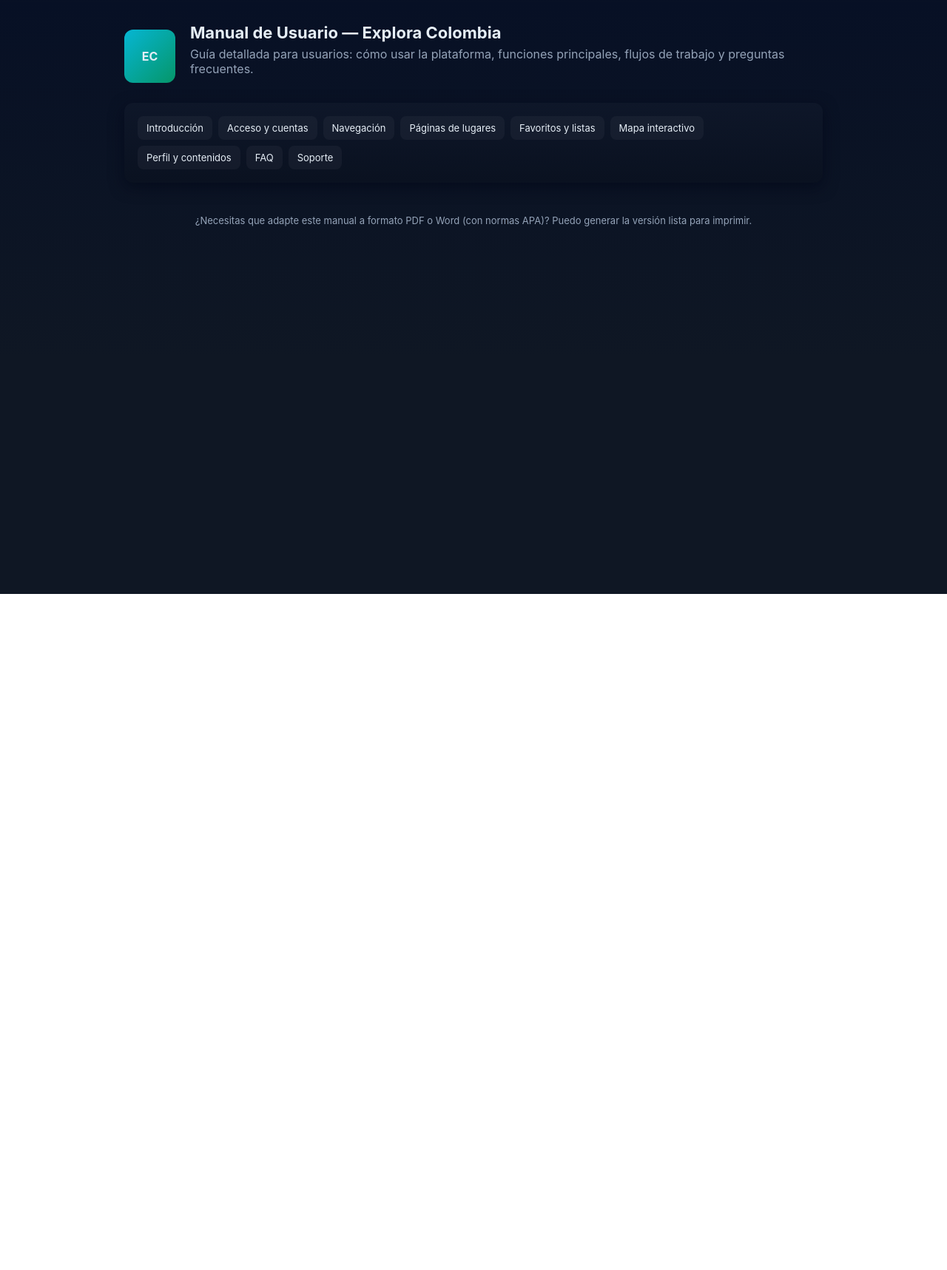
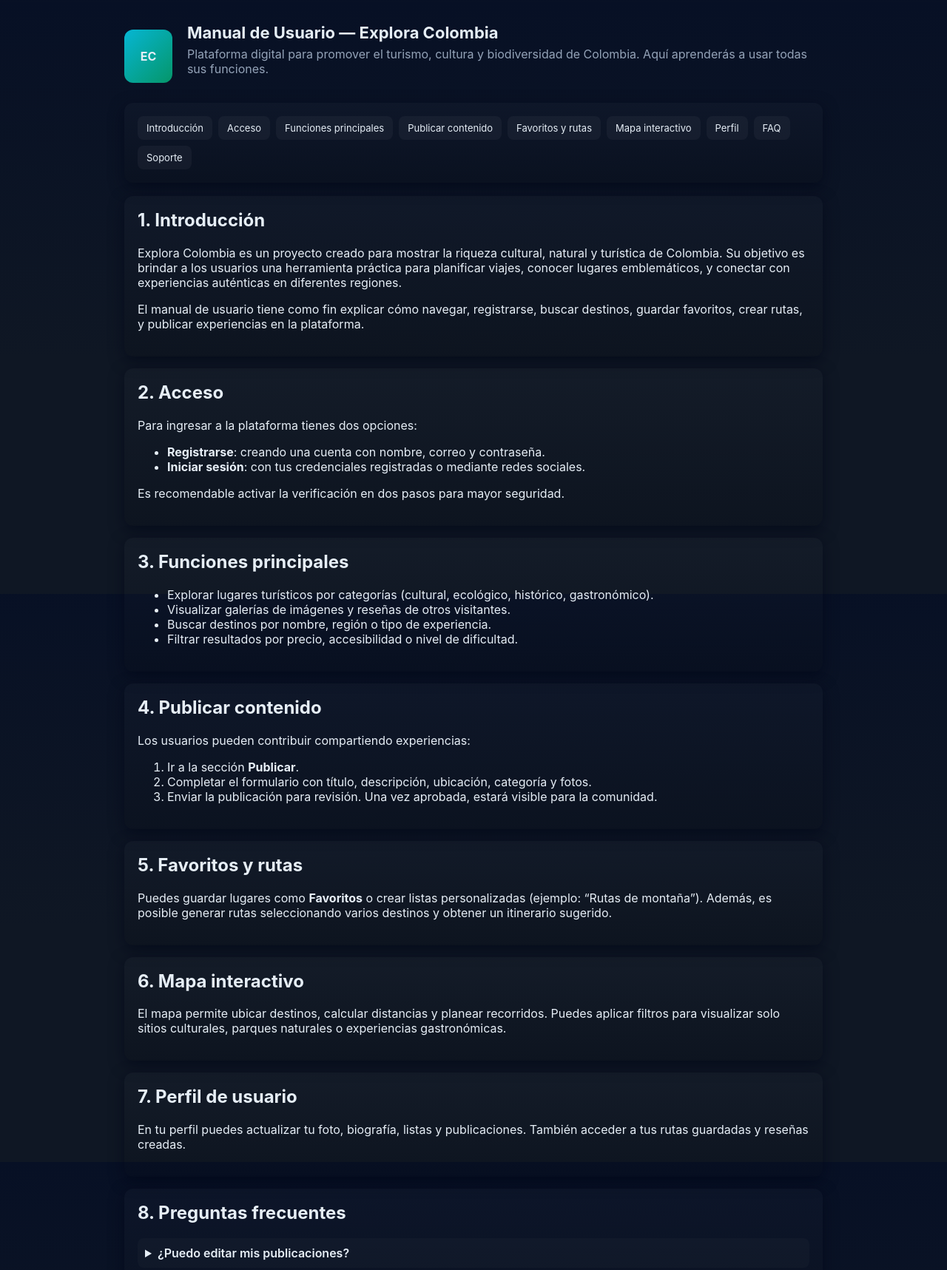
Before and after one commit to Damian265/aplicacion-, a plain HTML site: page manual.html in a window 1280 px wide. Shown: the part 29-1746 px from the top of the page at 74% size. Before the commit the page ends 832 px from the top, so only its background shows below. Drawn offline with Linux system fonts and the light colour scheme.

Commit message:
Update manual.html

```diff
--- a/manual.html
+++ b/manual.html
@@ -5,7 +5,6 @@
   <meta name="viewport" content="width=device-width, initial-scale=1" />
   <title>usuario.html — Manual de Usuario Explora Colombia</title>
   <style>
-    /* Reset simples */
     :root{
       --bg:#0f1724; --card:#0b1220; --accent:#0ea5a1; --muted:#94a3b8; --text:#e6eef6;
       --maxw:1000px;
@@ -14,32 +13,21 @@
     *{box-sizing:border-box}
     html,body{height:100%; margin:0; background:linear-gradient(180deg,#071025 0%, var(--bg) 60%); color:var(--text);}
     .wrap{max-width:var(--maxw); margin:32px auto; padding:28px;}
-
     header{display:flex;gap:20px;align-items:center}
     .logo{width:72px;height:72px;border-radius:12px;background:linear-gradient(135deg,#06b6d4,#059669);display:flex;align-items:center;justify-content:center;font-weight:700}
     h1{font-size:22px;margin:0}
     p.lead{color:var(--muted);margin:6px 0 18px}
-
     nav.toc{display:flex;flex-wrap:wrap;gap:8px;margin:18px 0}
     nav.toc a{background:rgba(255,255,255,0.04);padding:8px 12px;border-radius:8px;color:var(--text);text-decoration:none;font-size:13px}
-
     .card{background:linear-gradient(180deg, rgba(255,255,255,0.02), rgba(0,0,0,0.12)); padding:18px;border-radius:12px;box-shadow:0 6px 20px rgba(2,6,23,0.6); margin-bottom:16px}
     h2{margin-top:0}
     .sub{color:var(--muted);font-size:14px}
-
-    /* Layout for two-column sections */
     .cols{display:grid;grid-template-columns:1fr 360px;gap:18px}
     @media (max-width:900px){.cols{grid-template-columns:1fr}}
-
     .example{background:rgba(255,255,255,0.02);padding:12px;border-radius:8px;font-family:monospace;font-size:13px;color:#cfeff0}
-
-    /* Small UI samples */
     .btn{display:inline-block;padding:10px 14px;border-radius:10px;background:var(--accent);color:#022; text-decoration:none;font-weight:600}
     .input{display:block;width:100%;padding:10px;border-radius:8px;border:1px solid rgba(255,255,255,0.04);background:transparent;color:var(--text)}
-
     footer{color:var(--muted);font-size:13px;padding:12px 0;text-align:center}
-
-    /* Accordion */
     details{background:rgba(255,255,255,0.02);padding:10px;border-radius:8px;margin-top:8px}
     summary{cursor:pointer;font-weight:600}
   </style>
@@ -50,27 +38,97 @@
       <div class="logo">EC</div>
       <div>
         <h1>Manual de Usuario — Explora Colombia</h1>
-        <p class="lead">Guía detallada para usuarios: cómo usar la plataforma, funciones principales, flujos de trabajo y preguntas frecuentes.</p>
+        <p class="lead">Plataforma digital para promover el turismo, cultura y biodiversidad de Colombia. Aquí aprenderás a usar todas sus funciones.</p>
       </div>
     </header>
 
     <nav class="toc card" aria-label="Índice">
       <a href="#intro">Introducción</a>
-      <a href="#acceso">Acceso y cuentas</a>
-      <a href="#navegacion">Navegación</a>
-      <a href="#lugares">Páginas de lugares</a>
-      <a href="#favoritos">Favoritos y listas</a>
+      <a href="#acceso">Acceso</a>
+      <a href="#funciones">Funciones principales</a>
+      <a href="#publicar">Publicar contenido</a>
+      <a href="#listas">Favoritos y rutas</a>
       <a href="#mapa">Mapa interactivo</a>
-      <a href="#perfil">Perfil y contenidos</a>
+      <a href="#perfil">Perfil</a>
       <a href="#faq">FAQ</a>
-      <a href="#contacto">Soporte</a>
+      <a href="#soporte">Soporte</a>
     </nav>
 
     <main>
-      <!-- Contenido igual al manual anterior -->
-      <!-- ... -->
+      <section id="intro" class="card">
+        <h2>1. Introducción</h2>
+        <p>Explora Colombia es un proyecto creado para mostrar la riqueza cultural, natural y turística de Colombia. Su objetivo es brindar a los usuarios una herramienta práctica para planificar viajes, conocer lugares emblemáticos, y conectar con experiencias auténticas en diferentes regiones.</p>
+        <p>El manual de usuario tiene como fin explicar cómo navegar, registrarse, buscar destinos, guardar favoritos, crear rutas, y publicar experiencias en la plataforma.</p>
+      </section>
+
+      <section id="acceso" class="card">
+        <h2>2. Acceso</h2>
+        <p>Para ingresar a la plataforma tienes dos opciones:</p>
+        <ul>
+          <li><strong>Registrarse</strong>: creando una cuenta con nombre, correo y contraseña.</li>
+          <li><strong>Iniciar sesión</strong>: con tus credenciales registradas o mediante redes sociales.</li>
+        </ul>
+        <p>Es recomendable activar la verificación en dos pasos para mayor seguridad.</p>
+      </section>
+
+      <section id="funciones" class="card">
+        <h2>3. Funciones principales</h2>
+        <ul>
+          <li>Explorar lugares turísticos por categorías (cultural, ecológico, histórico, gastronómico).</li>
+          <li>Visualizar galerías de imágenes y reseñas de otros visitantes.</li>
+          <li>Buscar destinos por nombre, región o tipo de experiencia.</li>
+          <li>Filtrar resultados por precio, accesibilidad o nivel de dificultad.</li>
+        </ul>
+      </section>
+
+      <section id="publicar" class="card">
+        <h2>4. Publicar contenido</h2>
+        <p>Los usuarios pueden contribuir compartiendo experiencias:</p>
+        <ol>
+          <li>Ir a la sección <strong>Publicar</strong>.</li>
+          <li>Completar el formulario con título, descripción, ubicación, categoría y fotos.</li>
+          <li>Enviar la publicación para revisión. Una vez aprobada, estará visible para la comunidad.</li>
+        </ol>
+      </section>
+
+      <section id="listas" class="card">
+        <h2>5. Favoritos y rutas</h2>
+        <p>Puedes guardar lugares como <strong>Favoritos</strong> o crear listas personalizadas (ejemplo: “Rutas de montaña”). Además, es posible generar rutas seleccionando varios destinos y obtener un itinerario sugerido.</p>
+      </section>
+
+      <section id="mapa" class="card">
+        <h2>6. Mapa interactivo</h2>
+        <p>El mapa permite ubicar destinos, calcular distancias y planear recorridos. Puedes aplicar filtros para visualizar solo sitios culturales, parques naturales o experiencias gastronómicas.</p>
+      </section>
+
+      <section id="perfil" class="card">
+        <h2>7. Perfil de usuario</h2>
+        <p>En tu perfil puedes actualizar tu foto, biografía, listas y publicaciones. También acceder a tus rutas guardadas y reseñas creadas.</p>
+      </section>
+
+      <section id="faq" class="card">
+        <h2>8. Preguntas frecuentes</h2>
+        <details>
+          <summary>¿Puedo editar mis publicaciones?</summary>
+          <p>Sí, desde tu perfil en la sección publicaciones.</p>
+        </details>
+        <details>
+          <summary>¿Cómo reporto contenido incorrecto?</summary>
+          <p>En cada página de lugar existe un botón de “Reportar”.</p>
+        </details>
+        <details>
+          <summary>¿Puedo usar la plataforma sin internet?</summary>
+          <p>De momento no, aunque se pueden descargar itinerarios en PDF para consulta offline.</p>
+        </details>
+      </section>
+
+      <section id="soporte" class="card">
+        <h2>9. Soporte</h2>
+        <p>Si tienes problemas técnicos o dudas, comunícate a través del correo <strong>soporte@exploracolombia.com</strong> o usa el chat en línea disponible en la plataforma.</p>
+      </section>
+
       <footer>
-        <p>¿Necesitas que adapte este manual a formato PDF o Word (con normas APA)? Puedo generar la versión lista para imprimir.</p>
+        <p>Manual de Usuario — Explora Colombia | Actualizado: Octubre 2025</p>
       </footer>
     </main>
   </div>
```
